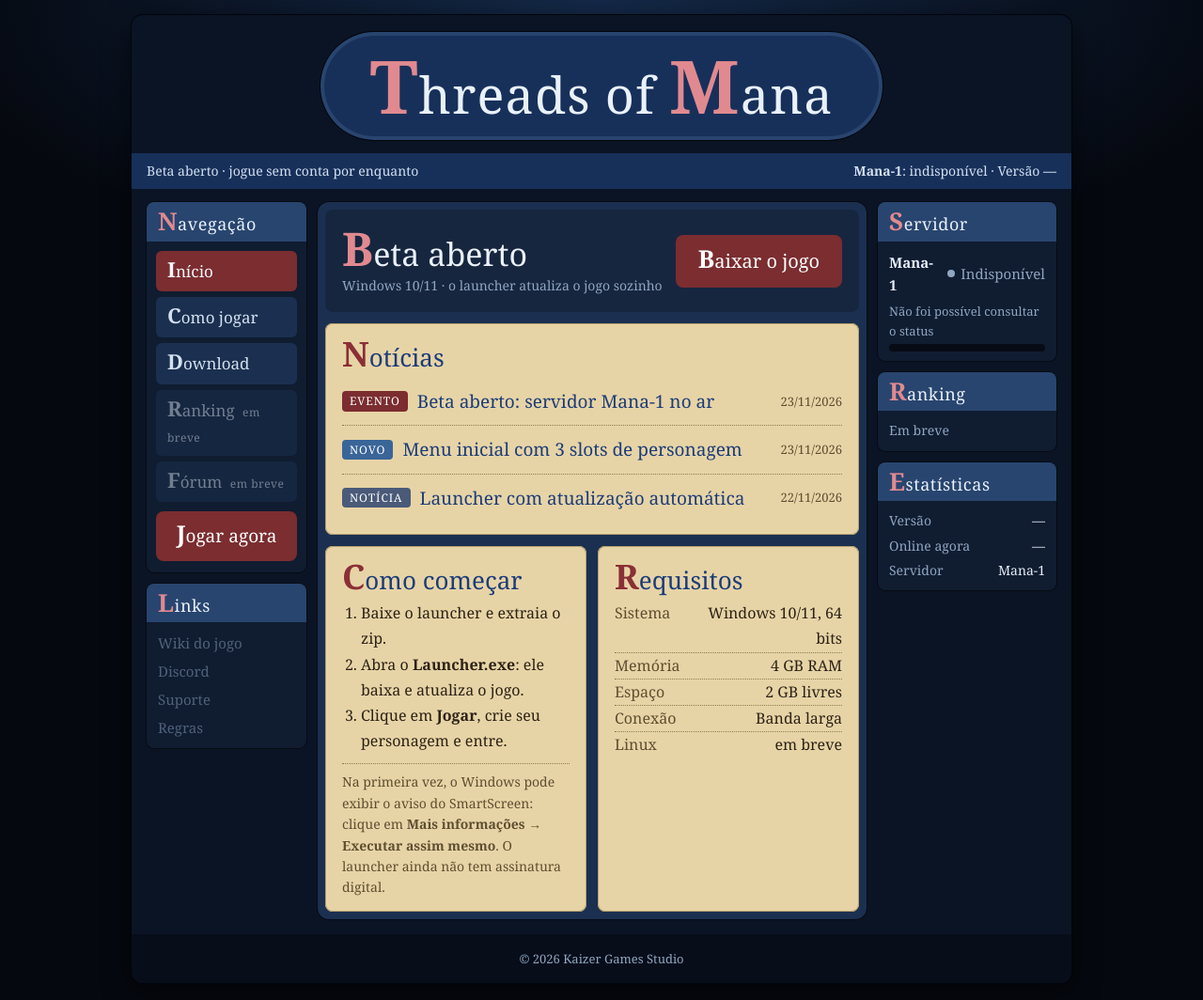
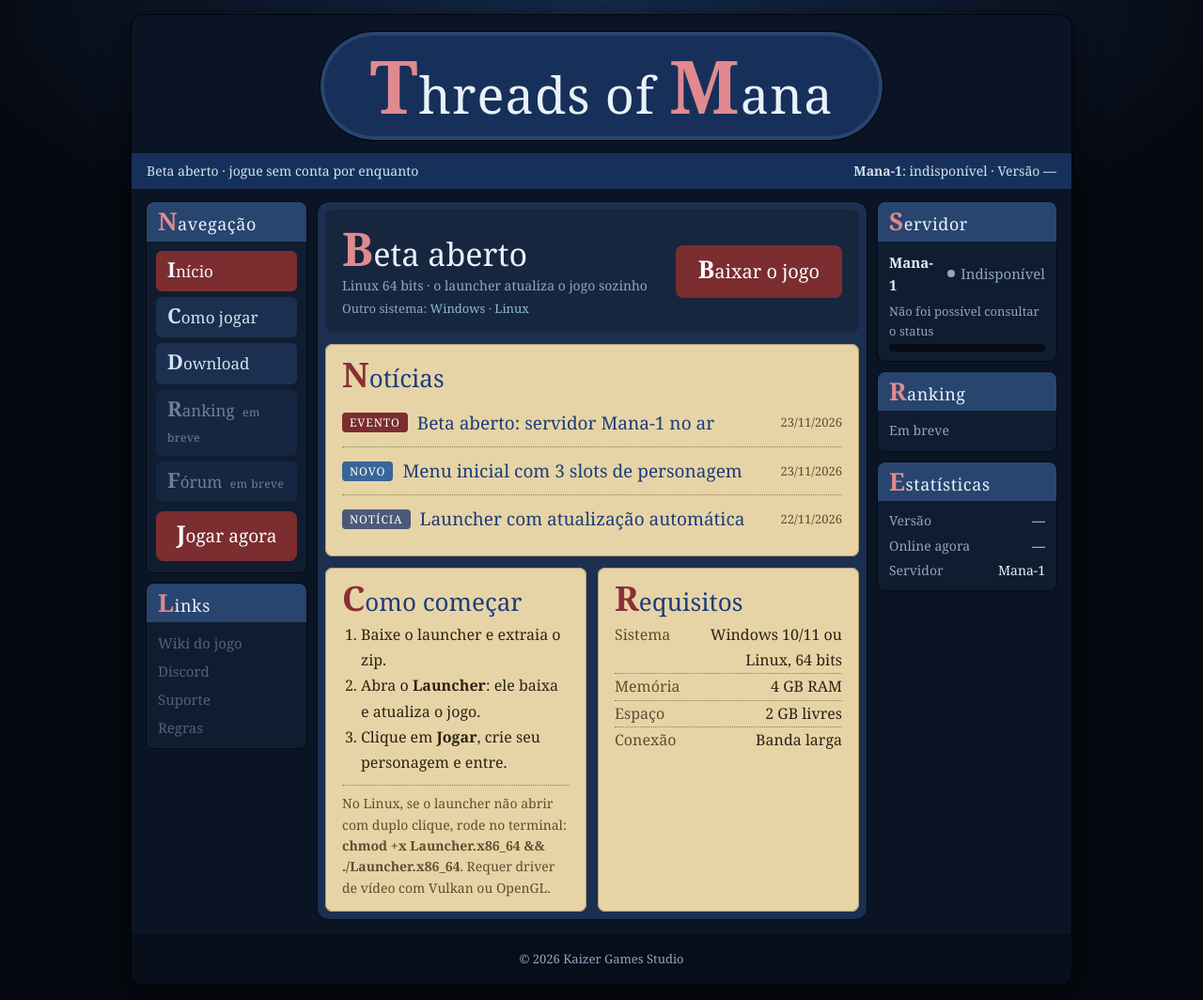
Before and after one commit to JoaoBatistaJr/threads-of-mana, a plain HTML site: page site/index.html in a window 1280 px wide. Shown: the whole page at 94% size. Drawn offline with Linux system fonts and the light colour scheme; no server answers; a web font is replaced by a local one.

Commit message:
suporte a linux

```diff
--- a/site/index.html
+++ b/site/index.html
@@ -63,6 +63,7 @@ a.mn:hover{background:#2f5282;color:#fff;text-decoration:none}
 .hero{display:flex;flex-wrap:wrap;align-items:center;justify-content:space-between;gap:12px;padding:16px 18px;border-radius:8px;background:var(--hero)}
 .hero h1{margin:0;font-family:var(--display);font-weight:400;font-size:clamp(26px,4vw,34px);line-height:1.2;color:#eaf1f9}
 .hero p{margin:2px 0 0;font-size:14px;color:var(--muted)}
+.hero p.alt{font-size:13px}
 
 .paper{padding:14px 18px;border-radius:8px;background:var(--paper);color:var(--paper-ink);box-shadow:inset 0 0 0 1px #b59f6e}
 .paper h2{margin:0 0 6px;font-family:var(--display);font-weight:400;font-size:26px;line-height:1.2;color:var(--blue)}
@@ -138,7 +139,8 @@ footer{padding:16px;text-align:center;font-size:13px;color:var(--muted);backgrou
   <section class="hero" id="download">
     <div>
       <h1><span class="cap">B</span>eta aberto</h1>
-      <p>Windows 10/11 · o launcher atualiza o jogo sozinho</p>
+      <p id="dl-sub">Windows 10/11 · o launcher atualiza o jogo sozinho</p>
+      <p class="alt">Outro sistema: <a href="#" id="dl-win">Windows</a> · <a href="#" id="dl-linux">Linux</a></p>
     </div>
     <a class="btn dl" href="#"><span class="capn">B</span>aixar o jogo</a>
   </section>
@@ -155,19 +157,19 @@ footer{padding:16px;text-align:center;font-size:13px;color:var(--muted);backgrou
       <h2><span class="capp">C</span>omo começar</h2>
       <ol>
         <li>Baixe o launcher e extraia o zip.</li>
-        <li>Abra o <b>Launcher.exe</b>: ele baixa e atualiza o jogo.</li>
+        <li>Abra o <b>Launcher</b>: ele baixa e atualiza o jogo.</li>
         <li>Clique em <b>Jogar</b>, crie seu personagem e entre.</li>
       </ol>
-      <p class="note">Na primeira vez, o Windows pode exibir o aviso do SmartScreen: clique em <b>Mais informações → Executar assim mesmo</b>. O launcher ainda não tem assinatura digital.</p>
+      <p class="note" id="note-win">Na primeira vez, o Windows pode exibir o aviso do SmartScreen: clique em <b>Mais informações → Executar assim mesmo</b>. O launcher ainda não tem assinatura digital.</p>
+      <p class="note" id="note-linux" hidden>No Linux, se o launcher não abrir com duplo clique, rode no terminal: <b>chmod +x Launcher.x86_64 &amp;&amp; ./Launcher.x86_64</b>. Requer driver de vídeo com Vulkan ou OpenGL.</p>
     </section>
     <section class="paper">
       <h2><span class="capp">R</span>equisitos</h2>
       <div class="req">
-        <div><span>Sistema</span><span>Windows 10/11, 64 bits</span></div>
+        <div><span>Sistema</span><span>Windows 10/11 ou Linux, 64 bits</span></div>
         <div><span>Memória</span><span>4 GB RAM</span></div>
         <div><span>Espaço</span><span>2 GB livres</span></div>
         <div><span>Conexão</span><span>Banda larga</span></div>
-        <div><span>Linux</span><span>em breve</span></div>
       </div>
     </section>
   </div>
@@ -212,8 +214,17 @@ const STATUS_URL = "https://threads-status.joaojuniorsantos2008.workers.dev/";
 const REFRESH_MS = 20000;
 
 const $ = (id) => document.getElementById(id);
-const dl = `https://github.com/${REPO}/releases/latest/download/launcher-windows.zip`;
+const base = `https://github.com/${REPO}/releases/latest/download`;
+const isLinux = /Linux/.test(navigator.userAgent) && !/Android/.test(navigator.userAgent);
+const dl = `${base}/${isLinux ? "launcher-linux.zip" : "launcher-windows.zip"}`;
 document.querySelectorAll("a.dl").forEach((a) => (a.href = dl));
+$("dl-win").href = `${base}/launcher-windows.zip`;
+$("dl-linux").href = `${base}/launcher-linux.zip`;
+if (isLinux) {
+  $("dl-sub").textContent = "Linux 64 bits · o launcher atualiza o jogo sozinho";
+  $("note-win").hidden = true;
+  $("note-linux").hidden = false;
+}
 
 fetch(`https://api.github.com/repos/${REPO}/releases/latest`)
   .then((r) => (r.ok ? r.json() : Promise.reject()))
```
Also changed, not shown: 4 other files.
